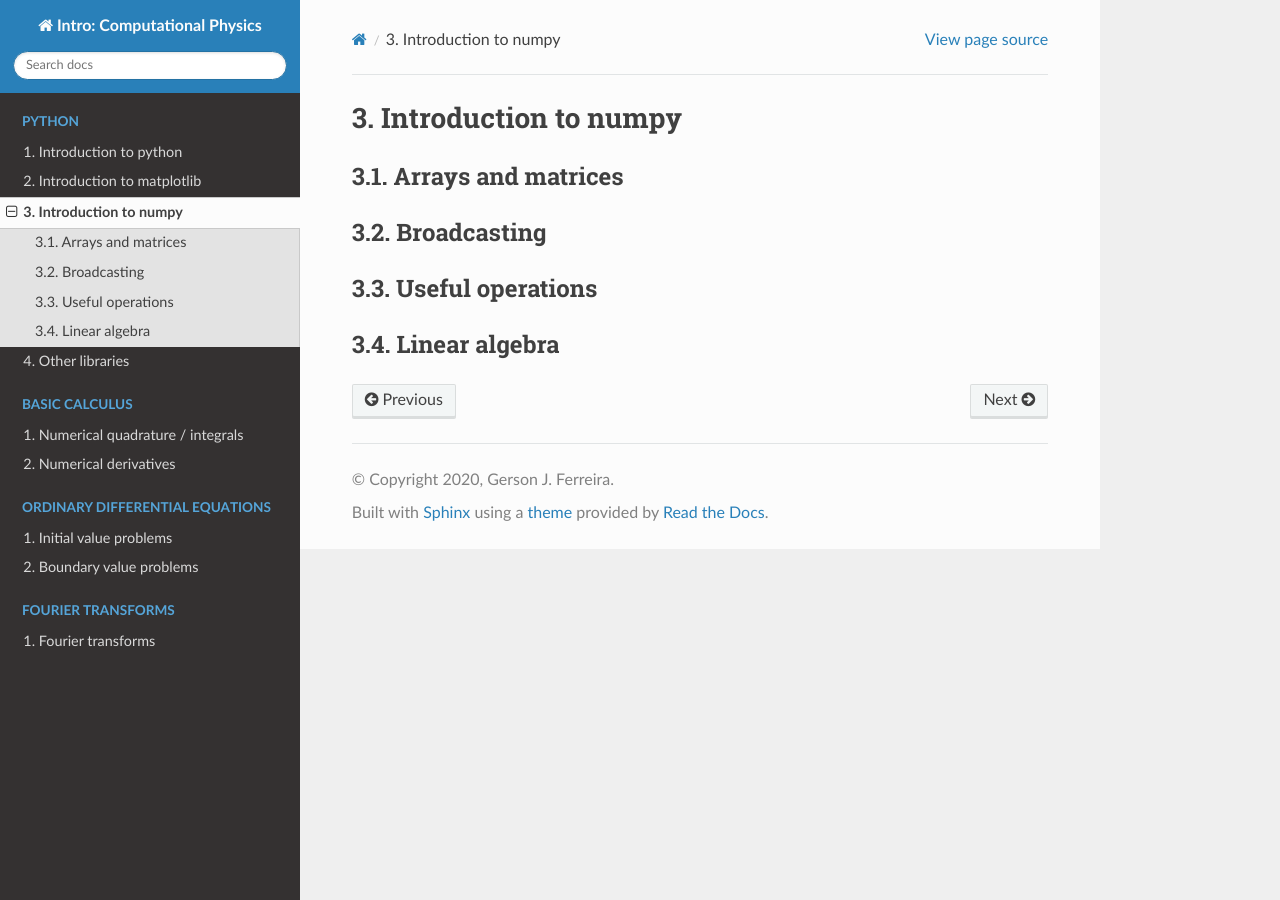
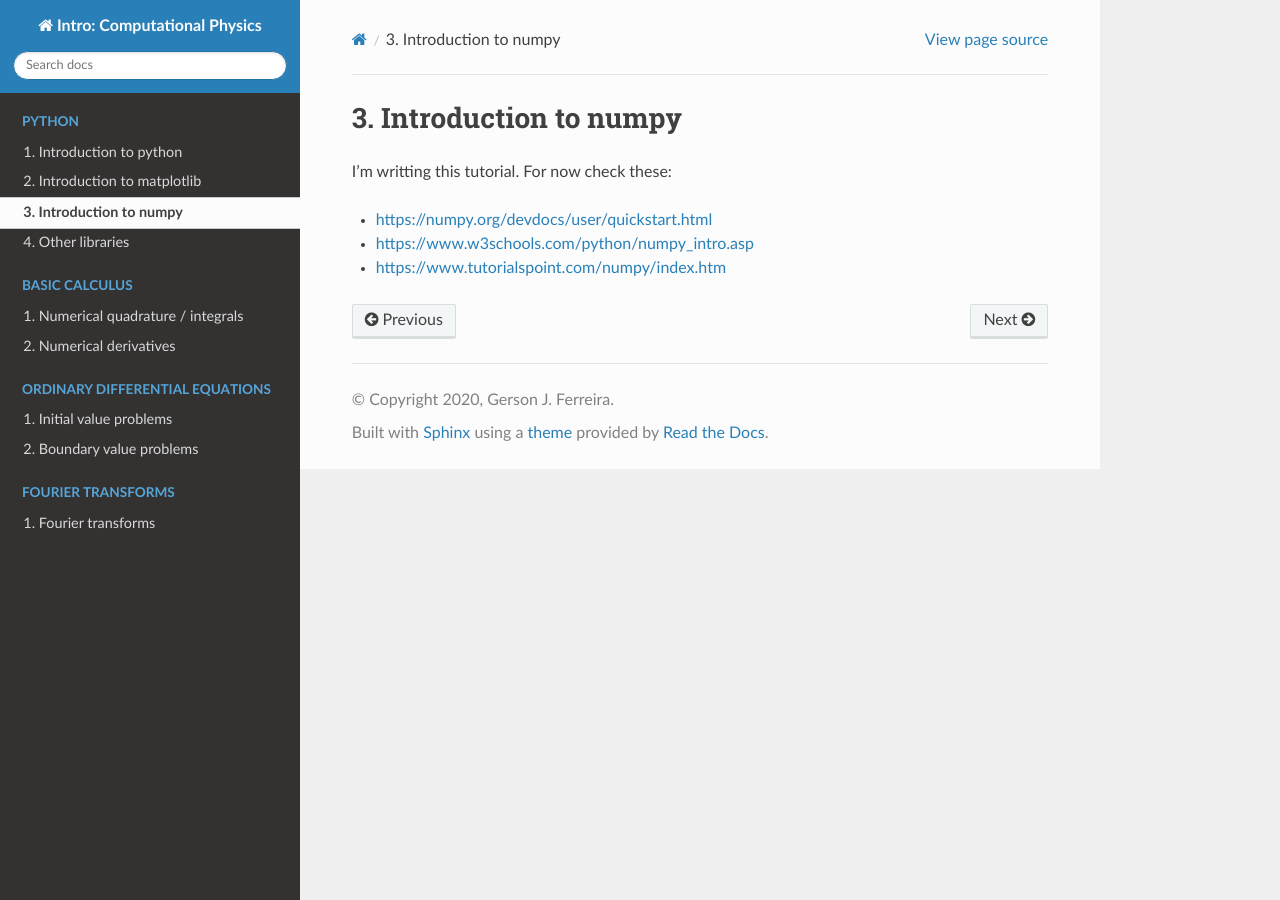
Before and after one commit to gersonjferreira/Computational-Physics-Class-Notes, a Sphinx documentation site: the page built from docs/python/numpy.rst, in a window 1280 px wide. Built offline with Sphinx 7.4.7 and the Read the Docs theme 2.0.0, drawn with Linux system fonts in a browser that asks for light colours.

Commit message:
numpy links

```diff
--- a/docs/python/numpy.rst
+++ b/docs/python/numpy.rst
@@ -1,14 +1,20 @@
 Introduction to numpy
 =====================
 
-Arrays and matrices
--------------------
+I'm writting this tutorial. For now check these:
 
-Broadcasting
-------------
+- https://numpy.org/devdocs/user/quickstart.html
 
-Useful operations
------------------
+- https://www.w3schools.com/python/numpy_intro.asp
 
-Linear algebra
---------------
+- https://www.tutorialspoint.com/numpy/index.htm
+
+
+.. Arrays and matrices
+    -------------------
+    Broadcasting
+    ------------
+    Useful operations
+    -----------------
+    Linear algebra
+    --------------
```
